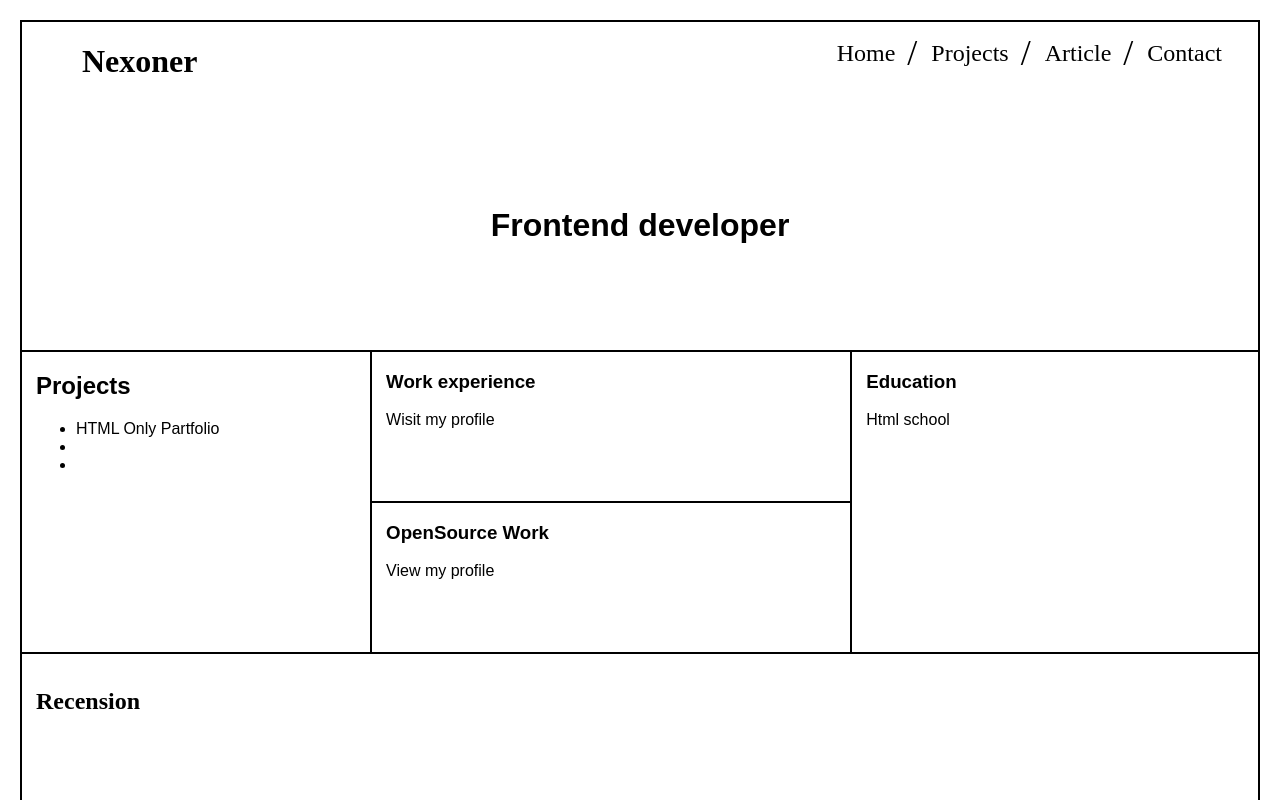
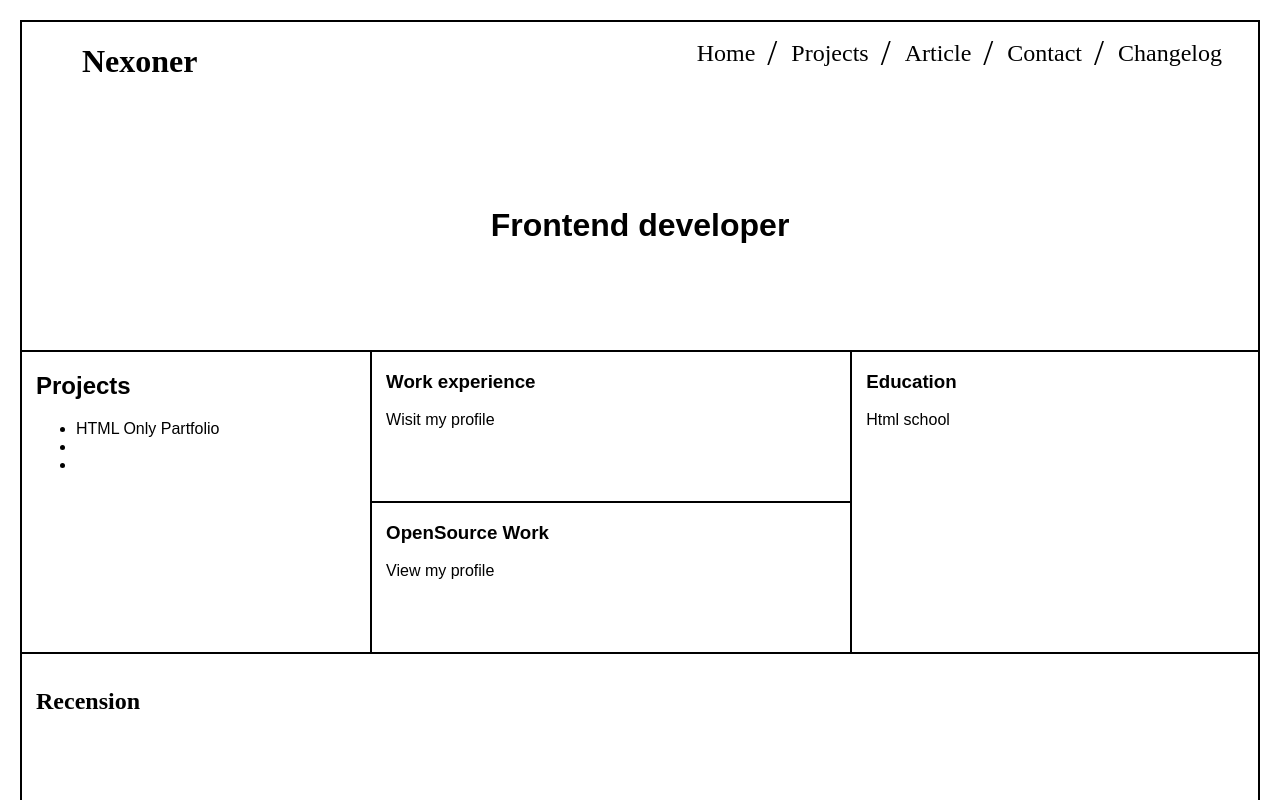
Before and after one commit to Nexoner/html-advance-meta-tags, a plain HTML site: page index.html in a window 1280 px wide. Shown: the top 800 px of the page. Drawn offline with Linux system fonts and the light colour scheme; a web font is replaced by a local one.

Commit message:
home page adaptive

```diff
--- a/index.html
+++ b/index.html
@@ -20,17 +20,23 @@
             <h1>Nexoner</h1>
           </div>
           <nav class="nav-links" style="flex-grow: 2">
-            <div class="nav-item"><a href="index.html">Home</a></div>
-            /
+            <div class="nav-item">
+              <a href="index.html">Home</a>
+            </div>
+            <span>/</span>
             <div class="nav-item">
               <a href="pages/projects.html">Projects</a>
             </div>
-            /
+            <span>/</span>
             <div class="nav-item">
               <a href="pages/article.html">Article</a>
             </div>
-            /
+            <span>/</span>
             <div class="nav-item"><a href="pages/contact.html">Contact</a></div>
+            <span>/</span>
+            <div class="nav-item">
+              <a href="pages/changelog.html">Changelog</a>
+            </div>
           </nav>
         </div>
         <div class="work-name">
--- a/pages/changelog.html
+++ b/pages/changelog.html
@@ -0,0 +1,17 @@
+<!doctype html>
+<html lang="en">
+  <head>
+    <meta charset="UTF-8" />
+    <meta naame="viewport" content="width=device-width, initial-scale=1.0" />
+    <title>Document</title>
+    <link rel="stylesheet" href="style.css" />
+  </head>
+  <body>
+    <div>
+      <div>
+        <h1>Changelog</h1>
+        <span>Здесь все изменения которые произошли в последнее время</span>
+      </div>
+    </div>
+  </body>
+</html>
```
